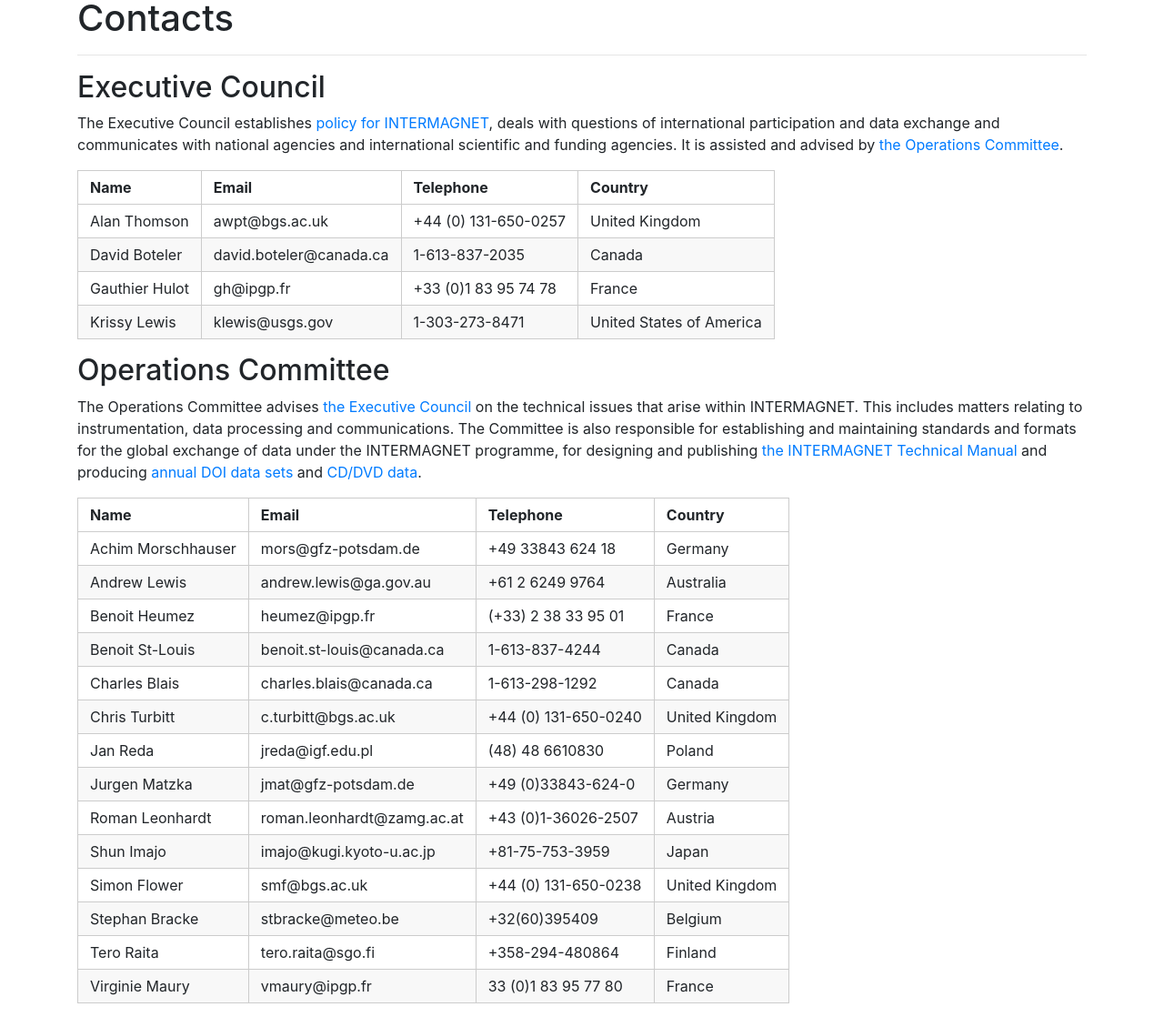
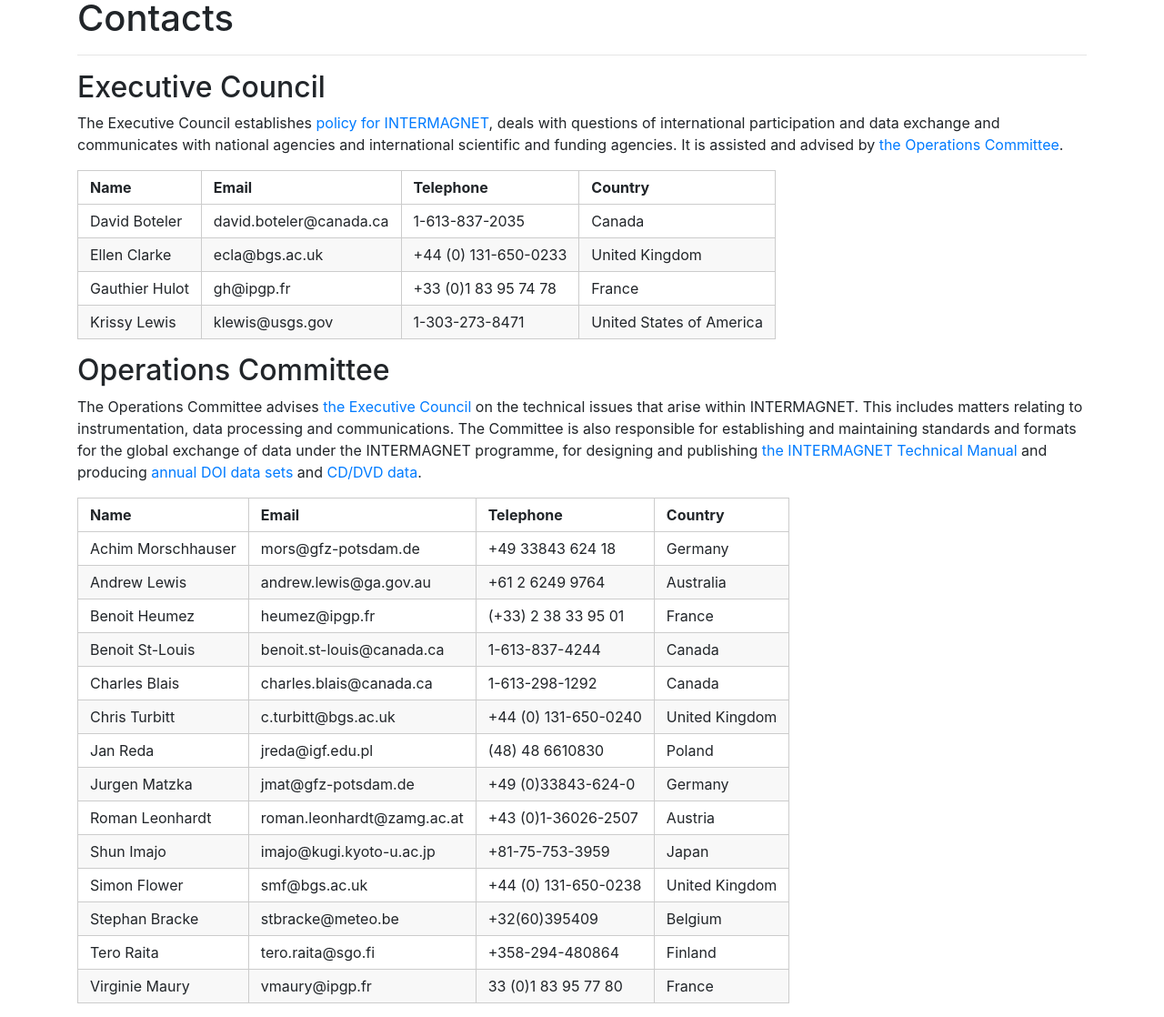
Before and after one commit to INTERMAGNET/intermagnet.github.io, a Jekyll site: the page built from contacts.md, in a window 1280 px wide, cut to the strip 176-1294 px from the top of the page. Shown: the whole strip at 91% size. Built offline with Jekyll 4.4.1, drawn with Linux system fonts in a browser that asks for light colours.

Commit message:
Update UK Excon contact

```diff
--- a/contacts.md
+++ b/contacts.md
@@ -8,8 +8,8 @@
 
 | Name |  Email | Telephone | Country |
 |------|--------|-----------|---------|
-| Alan Thomson | awpt@bgs.ac.uk | +44 (0) 131-650-0257 | United Kingdom |
 | David Boteler | david.boteler@canada.ca | 1-613-837-2035 | Canada |
+| Ellen Clarke | ecla@bgs.ac.uk | +44 (0) 131-650-0233 | United Kingdom |
 | Gauthier Hulot | gh@ipgp.fr | +33 (0)1 83 95 74 78 | France |
 | Krissy Lewis | klewis@usgs.gov | 1-303-273-8471 | United States of America |
 
```
